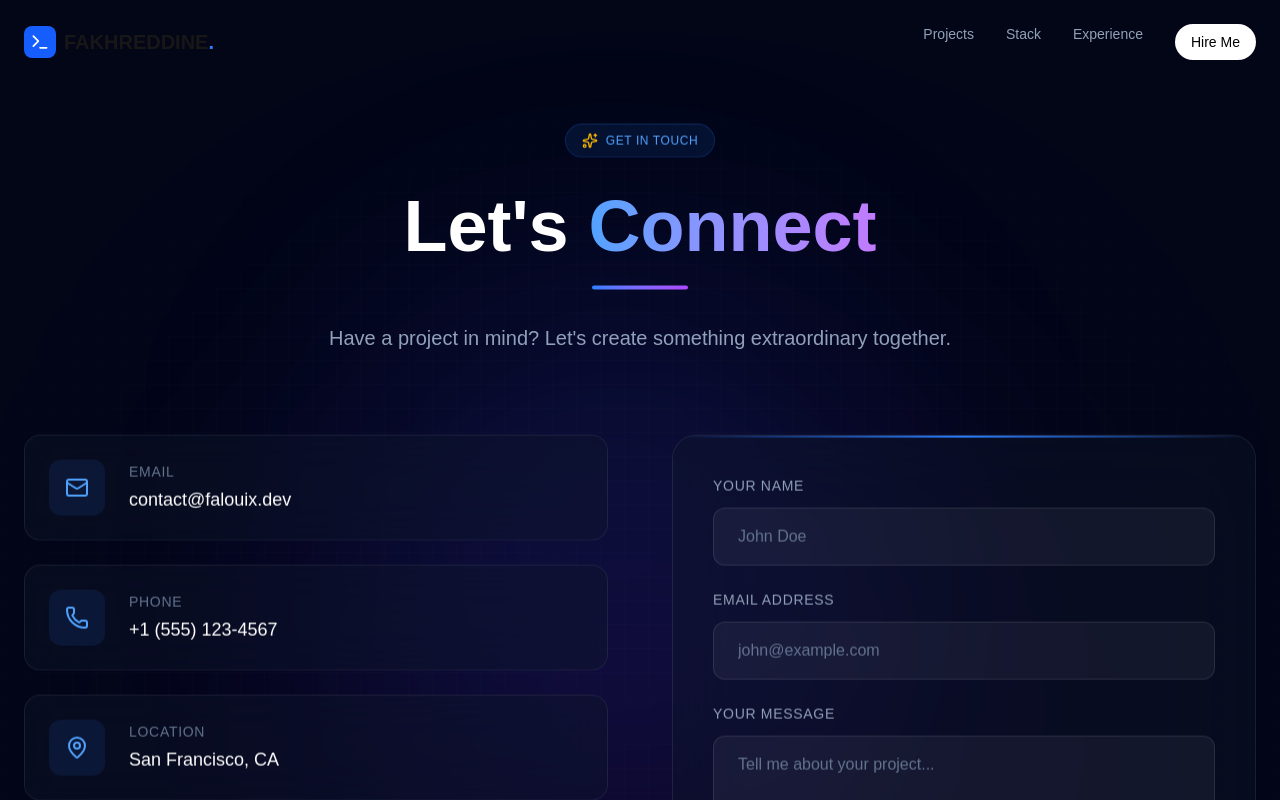
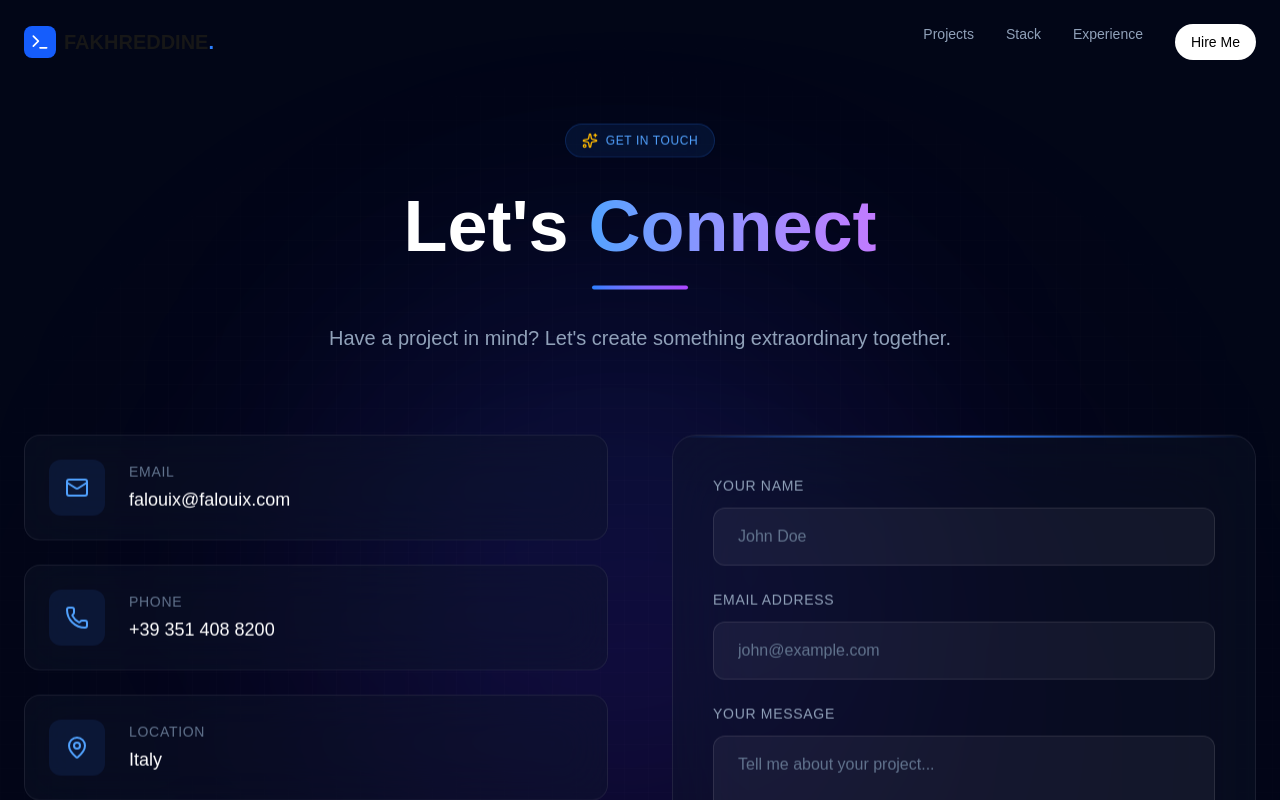
Before and after one commit to falouix-dlc/my-portfolio, a Next.js app: page /contact in a window 1280 px wide. Shown: the top 800 px of the page. Built offline with nearby package versions, Linux system fonts and the light colour scheme.

Commit message:
change contact informations

```diff
--- a/app/components/Footer.tsx
+++ b/app/components/Footer.tsx
@@ -8,7 +8,7 @@ export default function Footer() {
         <p className="text-sm">&copy; {year} Fakhreddine. All rights reserved.</p>
 
         <div className="flex space-x-4 mt-2 md:mt-0">
-          <a href="https://github.com/yourusername" target="_blank" rel="noopener noreferrer" className="hover:text-blue-500">
+          <a href="https://github.com/falouix-dlc" target="_blank" rel="noopener noreferrer" className="hover:text-blue-500">
             GitHub
           </a>
           <a href="https://linkedin.com/in/yourusername" target="_blank" rel="noopener noreferrer" className="hover:text-blue-500">
--- a/app/contact/page.tsx
+++ b/app/contact/page.tsx
@@ -136,9 +136,9 @@ export default function ContactPage() {
           >
             <div className="space-y-6">
               {[
-                { icon: Mail, label: "Email", value: "contact@falouix.dev", href: "mailto:contact@falouix.dev" },
-                { icon: Phone, label: "Phone", value: "+1 (555) 123-4567", href: "tel:+15551234567" },
-                { icon: MapPin, label: "Location", value: "San Francisco, CA", href: "#" },
+                { icon: Mail, label: "Email", value: "falouix@falouix.com", href: "mailto:falouix@falouix.com" },
+                { icon: Phone, label: "Phone", value: "+39 351 408  8200", href: "tel:+393514088200" },
+                { icon: MapPin, label: "Location", value: "Italy", href: "#" },
               ].map((item, index) => (
                 <motion.a
                   key={item.label}
```
